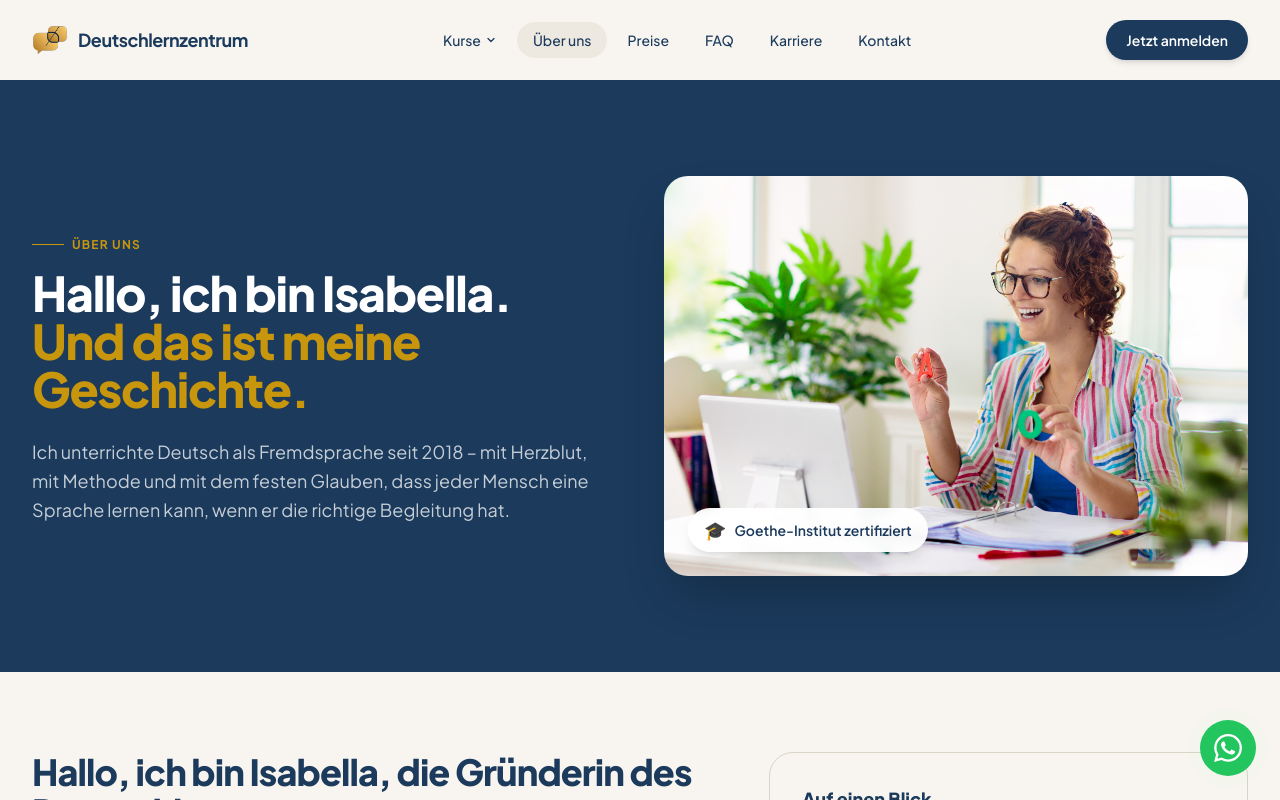
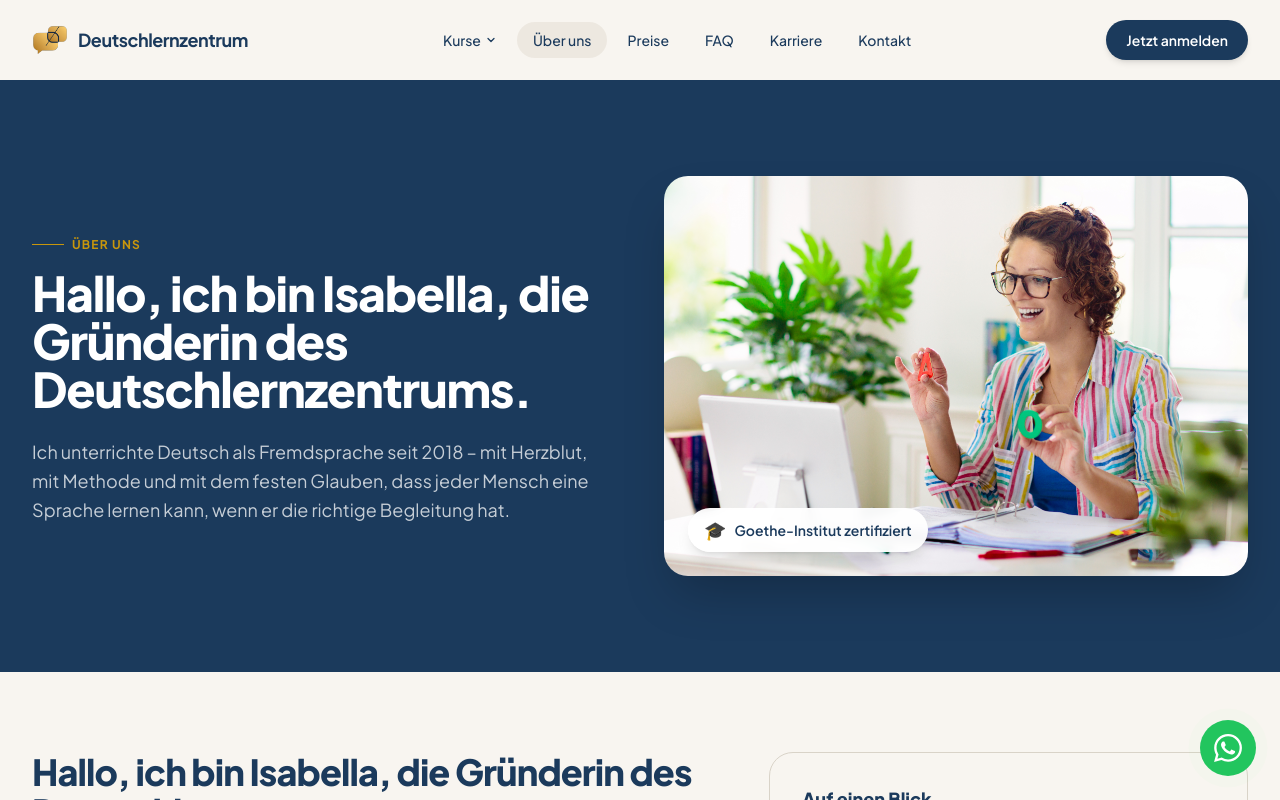
Before and after one commit to isagthub/deutschlernzentrum, a Next.js app: page /uber-uns in a window 1280 px wide. Shown: the top 800 px of the page. Built offline with nearby package versions, Linux system fonts and the light colour scheme.

Commit message:
Local Commit: 2026-05-13T11:23:30.978Z - Updated the hero heading on `/uber-uns` to "Hallo, ich bin Isabella, die Gründerin des Deutschlernzentrums." replacing the old two-line text

```diff
--- a/src/app/uber-uns/page.tsx
+++ b/src/app/uber-uns/page.tsx
@@ -69,8 +69,7 @@ export default function UeberUnsPage() {
                   Über uns
                 </span>
                 <h1 className="text-4xl md:text-5xl font-extrabold text-white tracking-tight leading-tight mb-6">
-                  Hallo, ich bin Isabella.<br />
-                  <span className="text-accent">Und das ist meine Geschichte.</span>
+                  Hallo, ich bin Isabella, die Gründerin des Deutschlernzentrums.
                 </h1>
                 <p className="text-lg text-white/75 leading-relaxed">
                   Ich unterrichte Deutsch als Fremdsprache seit 2018 – mit Herzblut, mit Methode und mit dem festen Glauben, dass jeder Mensch eine Sprache lernen kann, wenn er die richtige Begleitung hat.
```
